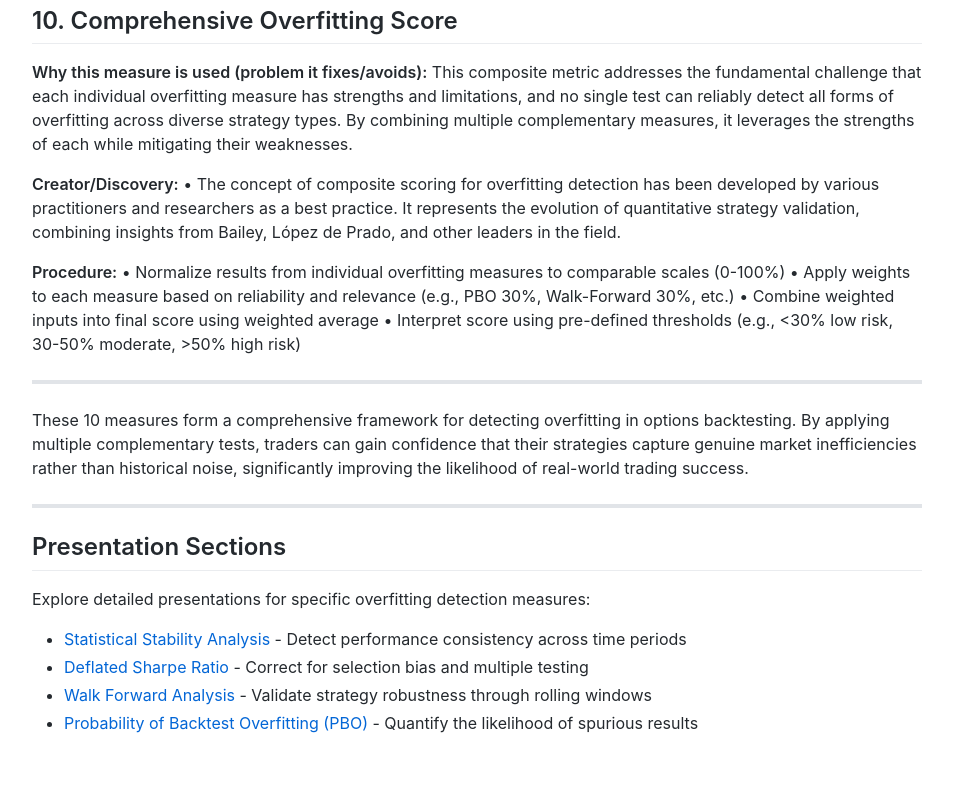
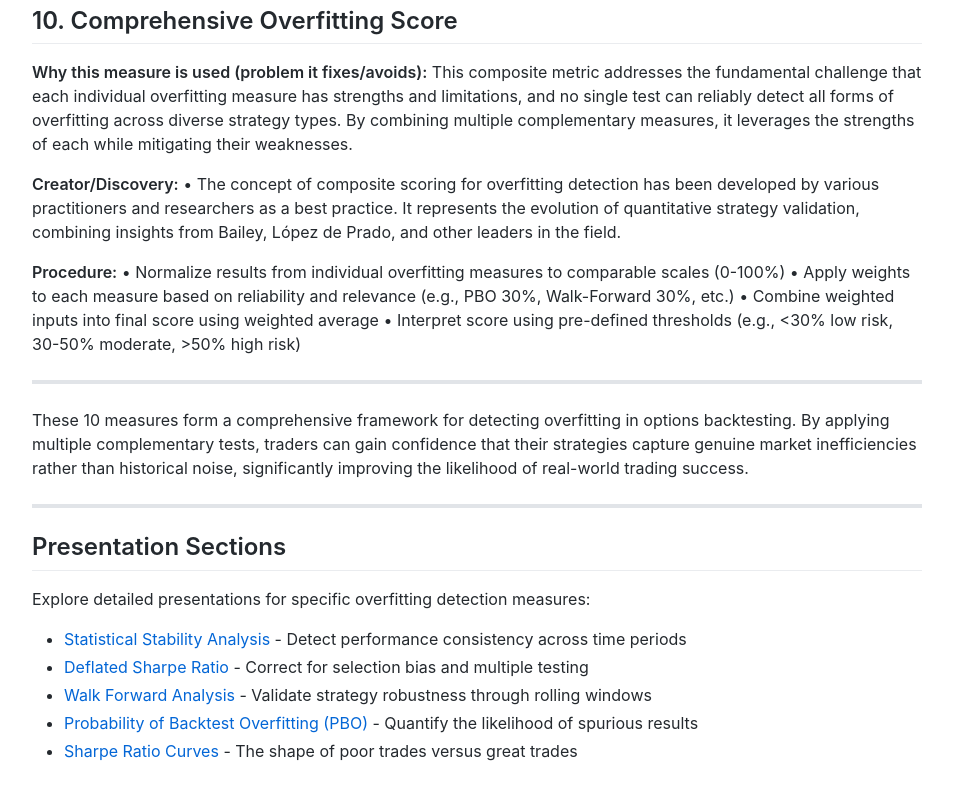
Before and after one commit to AnodyneAI/SMB_Presentations, a plain HTML site: page index.html in a window 1280 px wide. Shown: the part 3709-4509 px from the top of the page, without its empty margins (163-1116 px from the left). Drawn offline with Linux system fonts and the light colour scheme.

Commit message:
Update index.html

```diff
--- a/index.html
+++ b/index.html
@@ -1364,6 +1364,7 @@ This composite metric addresses the fundamental challenge that each individual o
   <li><a href="Presentation_Deflated_Sharpe_Ratio.html">Deflated Sharpe Ratio</a> - Correct for selection bias and multiple testing</li>
   <li><a href="Presentation-Walk_Forward_Analysis.html">Walk Forward Analysis</a> - Validate strategy robustness through rolling windows</li>
   <li><a href="Presentation-Probability_of_Backtest_Overfitting_.html">Probability of Backtest Overfitting (PBO)</a> - Quantify the likelihood of spurious results</li>
+  <li><a href="sharpe-ratio-curves.html">Sharpe Ratio Curves</a> - The shape of poor trades versus great trades</li>
 </ul>
 </article>
 </body>
```
